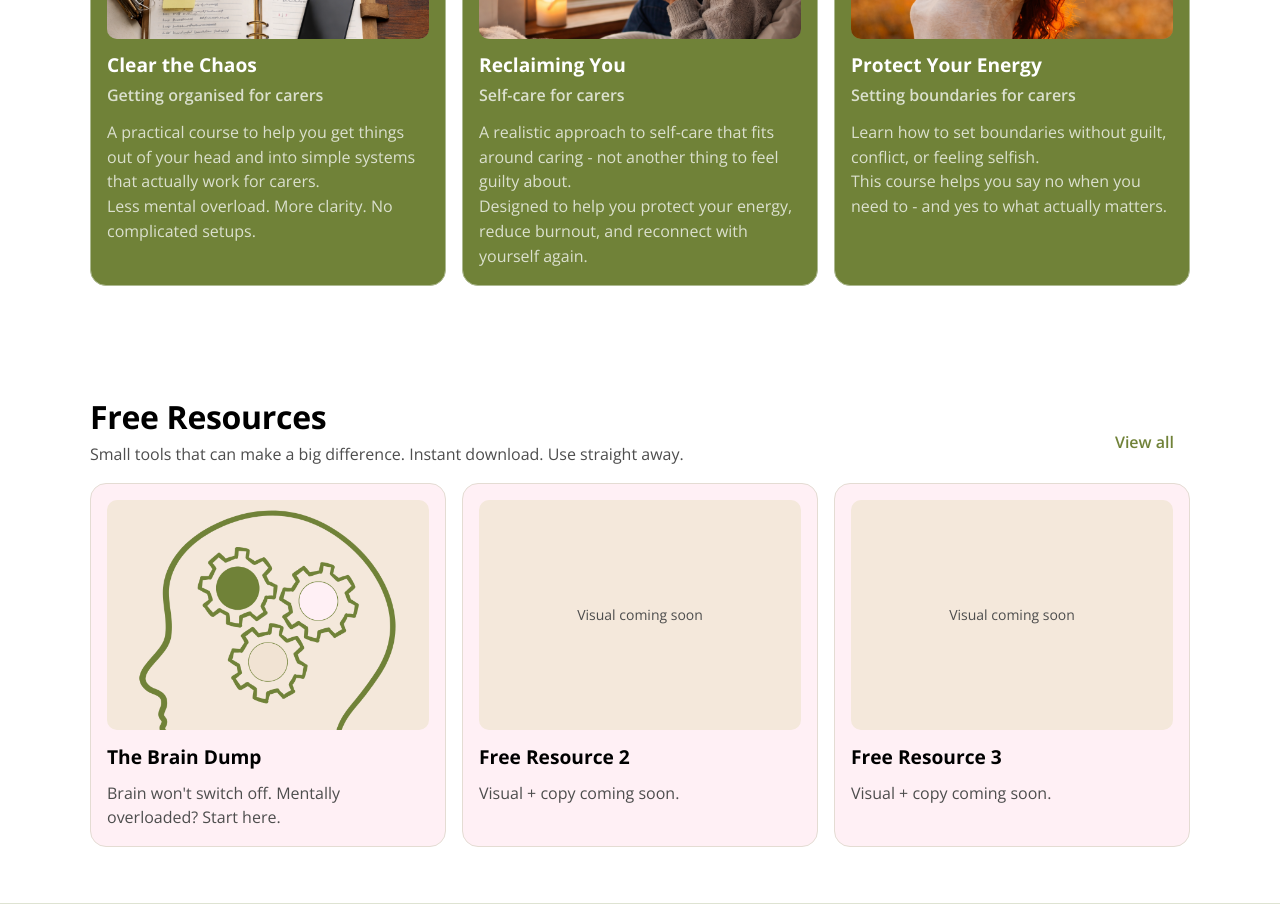
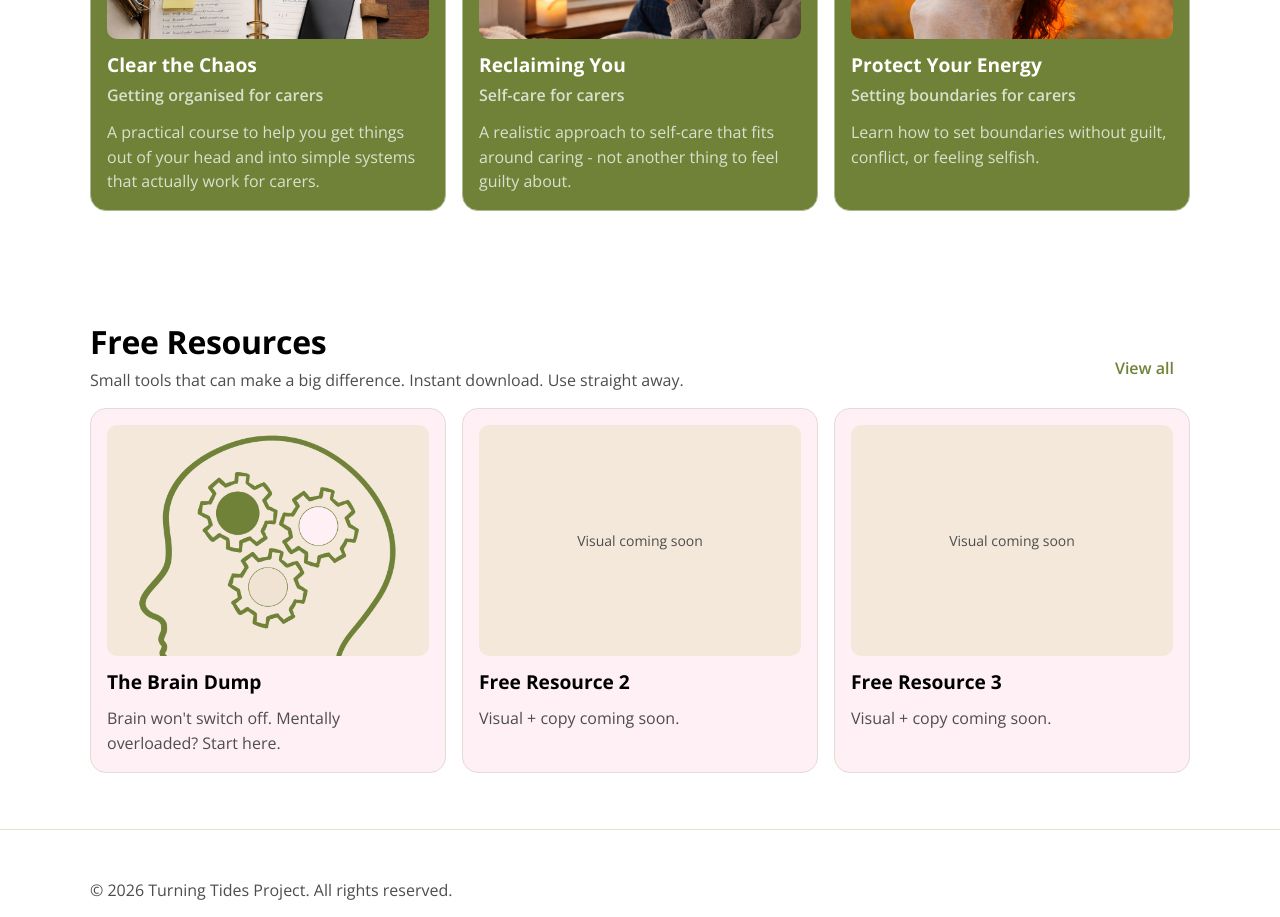
Before and after one commit to JacksonDickfos/turningtideproject, a Next.js app: page / in a window 1280 px wide. Shown: the part 2340-3257 px from the top of the page. Built offline with nearby package versions, Linux system fonts and the light colour scheme.

Commit message:
Shorten mini course descriptions

```diff
--- a/src/content/previews.ts
+++ b/src/content/previews.ts
@@ -34,7 +34,7 @@ export const coursesPreview: PreviewItem[] = [
     title: "Clear the Chaos",
     subtitle: "Getting organised for carers",
     description:
-      "A practical course to help you get things out of your head and into simple systems that actually work for carers.\nLess mental overload. More clarity. No complicated setups.",
+      "A practical course to help you get things out of your head and into simple systems that actually work for carers.",
     imageSrc: "/images/clearthechaos.png",
     imageAlt: "Clear the Chaos",
   },
@@ -43,7 +43,7 @@ export const coursesPreview: PreviewItem[] = [
     title: "Reclaiming You",
     subtitle: "Self-care for carers",
     description:
-      "A realistic approach to self-care that fits around caring - not another thing to feel guilty about.\nDesigned to help you protect your energy, reduce burnout, and reconnect with yourself again.",
+      "A realistic approach to self-care that fits around caring - not another thing to feel guilty about.",
     imageSrc: "/images/reclaimingyou.png",
     imageAlt: "Reclaiming You",
   },
@@ -52,7 +52,7 @@ export const coursesPreview: PreviewItem[] = [
     title: "Protect Your Energy",
     subtitle: "Setting boundaries for carers",
     description:
-      "Learn how to set boundaries without guilt, conflict, or feeling selfish.\nThis course helps you say no when you need to - and yes to what actually matters.",
+      "Learn how to set boundaries without guilt, conflict, or feeling selfish.",
     imageSrc: "/images/protectyourenergy.png",
     imageAlt: "Protect Your Energy",
   },
```
